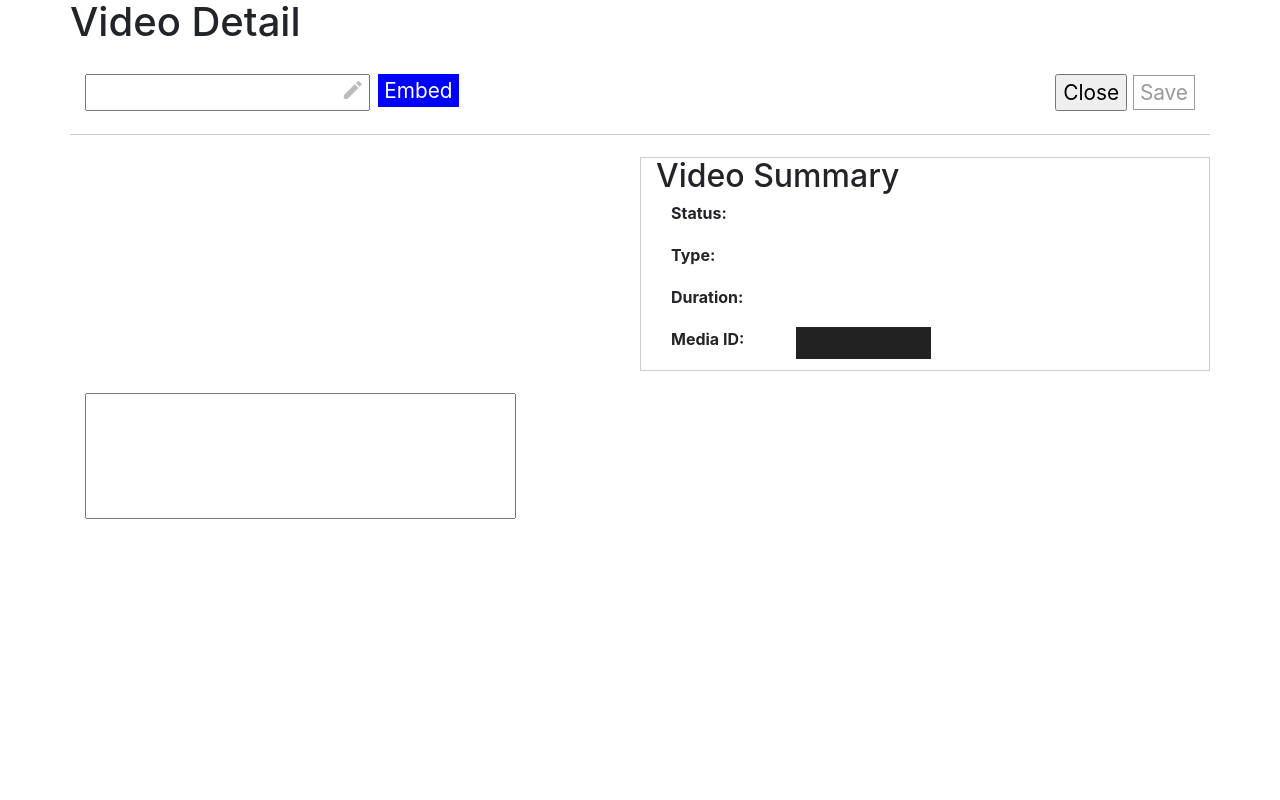
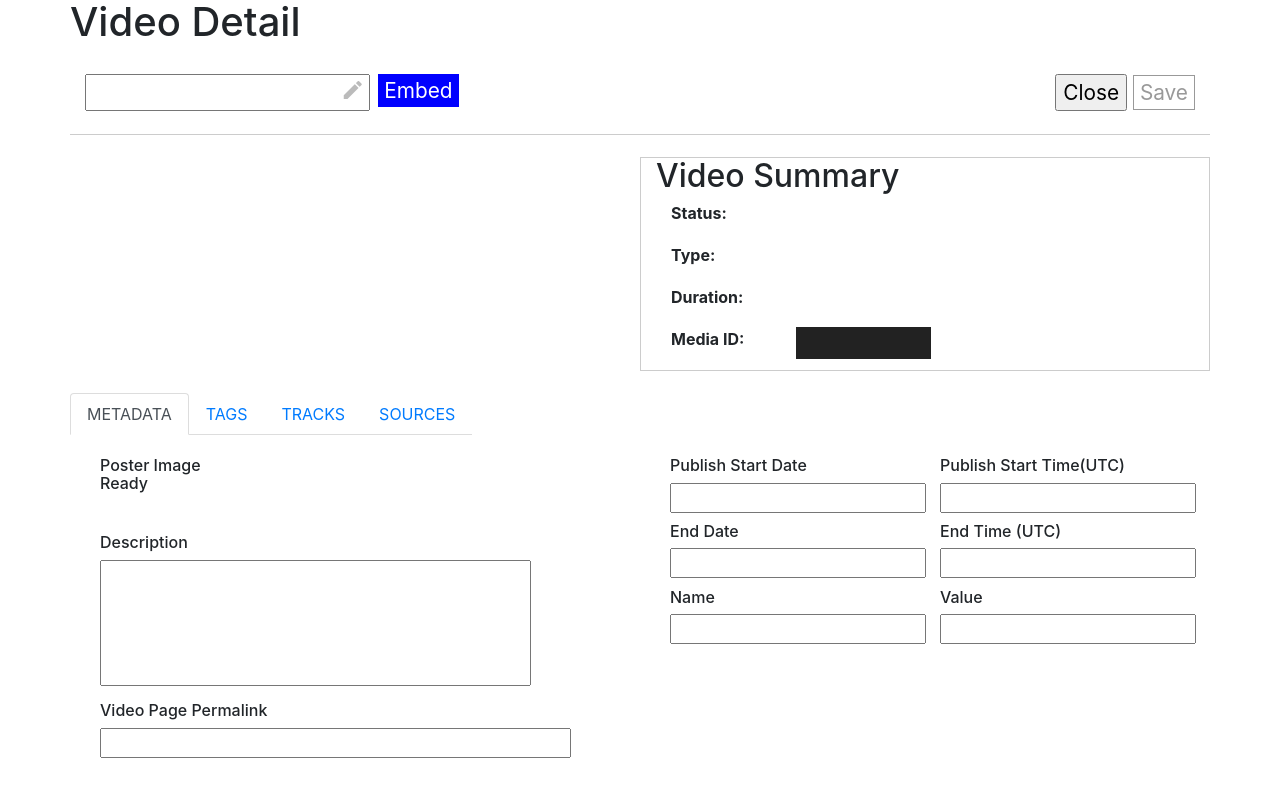
Before and after one commit to mauritt/jw_cms, a Django app: template JW_CMS/templates/videoDetails.html in a window 1280 px wide. Run offline with Django 3.2, Linux system fonts and the light colour scheme; the template is opened without the code that fills it, so the values that code supplies are empty; some libraries are stand-ins or nearby versions.

Commit message:
Added placeholders for metadata items

```diff
--- a/JW_CMS/templates/videoDetails.html
+++ b/JW_CMS/templates/videoDetails.html
@@ -76,9 +76,38 @@
         </div>
     </div>
 
+<div class="row">
+    <ul class="nav nav-tabs">
+      <li class="nav-item">
+        <a class="nav-link active" href="#">METADATA</a>
+      </li>
+      <li class="nav-item">
+        <a class="nav-link" href="#">TAGS</a>
+      </li>
+      <li class="nav-item">
+        <a class="nav-link" href="#">TRACKS</a>
+      </li>
+      <li class="nav-item">
+        <a class="nav-link" href="#">SOURCES</a>
+      </li>
+    </ul>
+</div>
 
 <div class="row">
-    <div class = "col-md-5">
+    <div class="col-md-6">
+        <div class="container">
+            <div class="row">
+                <div id="thumbnail" class="col-md-4" >
+                    <h6>Poster Image Ready</h6>
+                    <img src="{{ video.thumbnails.720 }}" width="100%"/>
+                </div>
+
+
+            </div>
+
+            <div class="row">
+                <div class = "col-md-10">
+                    <h6>Description</h6>
                     <textarea
                         name="description"
                         id = '{{ video.description }}'
@@ -89,12 +118,118 @@
                         onfocusout="activateSave()"
                         >{{ video.description }}</textarea>
                 </div>
+            </div>
+            <div class="row">
+                <div class="col-md-6">
+                    <h6>Video Page Permalink</h6>
+                    <input
+                    size="41"
+                    id=""
+                    class= "editable"
+                    type="text"
+                    name="permalink"
+                    value = ""
+                    onfocusout="activateSave()"
+                    >
+                </div>
+            </div>
+
+        </div>
+    </div>
+
+
+    <div class="col-md-6">
+        <div class="container">
+            <div class="row">
+                <div class="col-md-6">
+                    <h6>Publish Start Date</h6>
+                    <input
+                    id=""
+                    class= "editable"
+                    type="text"
+                    name="permalink"
+                    value = ""
+                    onfocusout="activateSave()"
+                    >
+                </div>
+                <div class="col-md-6">
+                    <h6>Publish Start Time(UTC)</h6>
+                    <input
+                    id=""
+                    class= "editable"
+                    type="text"
+                    name="permalink"
+                    value = ""
+                    onfocusout="activateSave()"
+                    >
+                </div>
+            </div>
+
+            <div class="row">
+                <div class="col-md-6">
+                    <h6>End Date</h6>
+                    <input
+                    id=""
+                    class= "editable"
+                    type="text"
+                    name="permalink"
+                    value = ""
+                    onfocusout="activateSave()"
+                    >
+                </div>
+                <div class="col-md-6">
+                    <h6>End Time (UTC)</h6>
+                    <input
+                    id=""
+                    class= "editable"
+                    type="text"
+                    name="permalink"
+                    value = ""
+                    onfocusout="activateSave()"
+                    >
+                </div>
+            </div>
+
+            <div class="row">
+                <div class="col-md-6">
+                    <h6>Name</h6>
+                    <input
+                    id=""
+                    class= "editable"
+                    type="text"
+                    name="permalink"
+                    value = ""
+                    onfocusout="activateSave()"
+                    >
+                </div>
+                <div class="col-md-6">
+                    <h6>Value</h6>
+                    <input
+                    id=""
+                    class= "editable"
+                    type="text"
+                    name="permalink"
+                    value = ""
+                    onfocusout="activateSave()"
+                    >
+                </div>
+
 
 
             </div>
 
+
+    </div>
+
+</div>
+
+
+
+
+
 </form>
 </div>
+
 
 
 <div id="showEmbed" hidden>
@@ -122,4 +257,10 @@
 
 
 
+
+
+
+
+
+
 {% endblock %}
```
Lines whose indentation alone changed are shown as unchanged.
